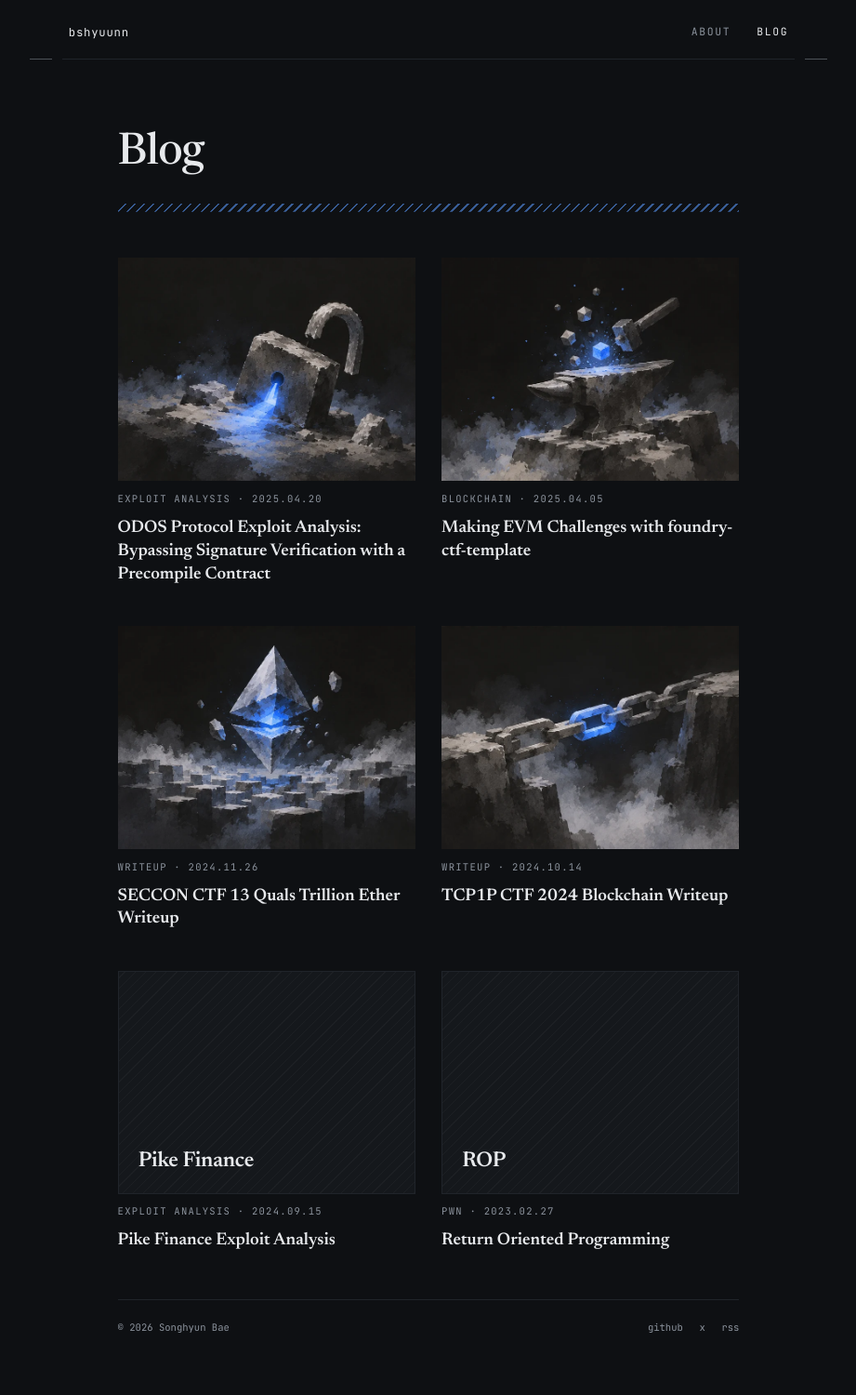
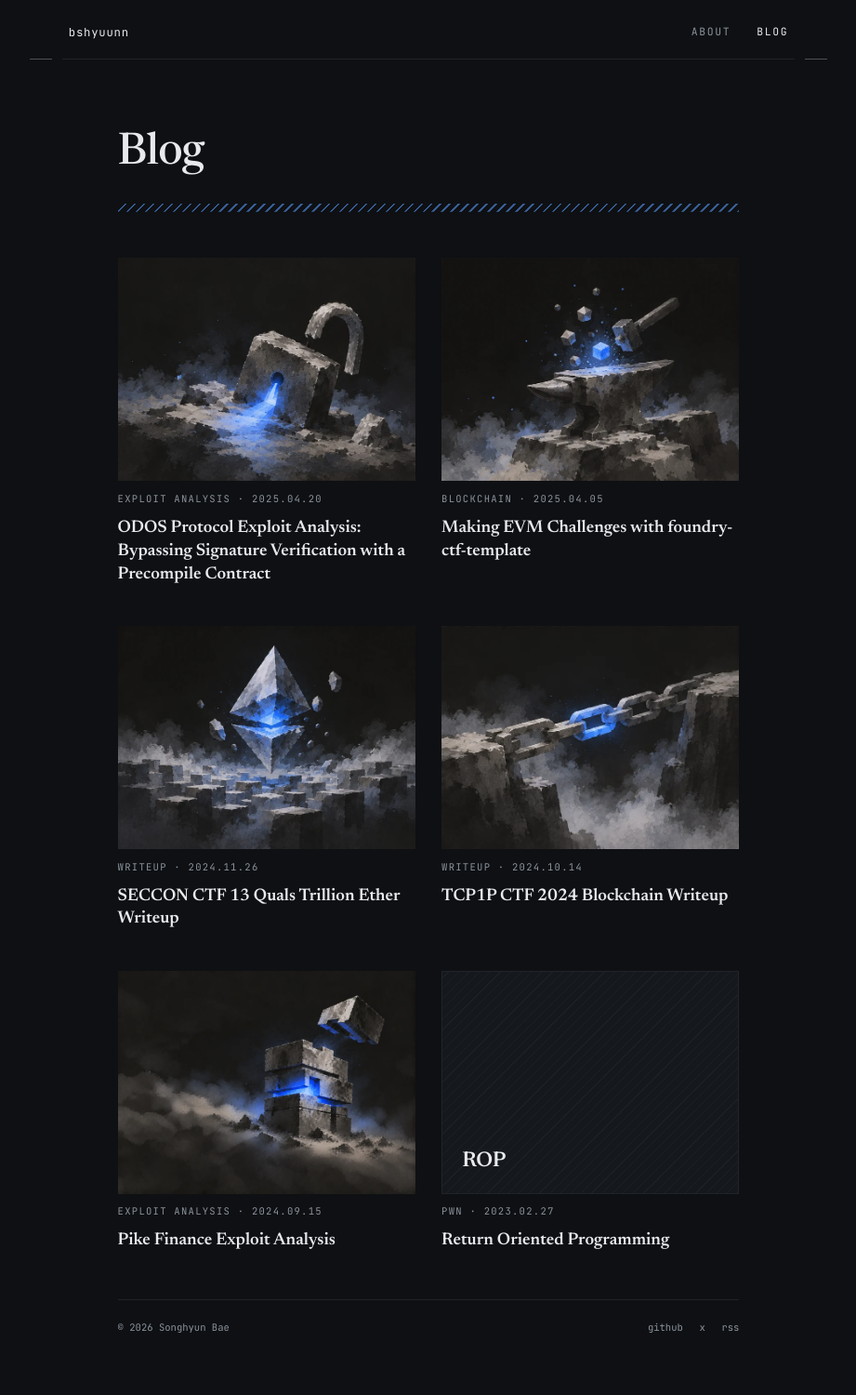
Before and after one commit to bshyuunn/bshyuunn.github.io, a Jekyll site: the page built from blog.md, in a window 1280 px wide. Shown: the whole page at 93% size, without its empty margins (179-1100 px from the left). Built offline with Jekyll 4.4.1, drawn with Linux system fonts in a browser that asks for light colours; some web fonts are replaced.

Commit message:
Add cover image for Pike Finance Exploit Analysis post

```diff
--- a/_posts/2024-09-15-Pike-Finance-Exploit-Analysis.md
+++ b/_posts/2024-09-15-Pike-Finance-Exploit-Analysis.md
@@ -6,7 +6,7 @@ categories:
   - blockchain
 author: Songhyun Bae
 short: "Pike Finance"
-# cover: /assets/img/your-cover.png
+cover: /assets/img/covers/pike-finance-cover.webp
 ---
 
 On April 30, 2024, Pike Finance was exploited through an uninitialized proxy, resulting in a loss of over $1.4 million. Let's analyze the root cause of this vulnerability.
```
Also changed, not shown: assets/img/covers/pike-finance-cover.webp (added).
